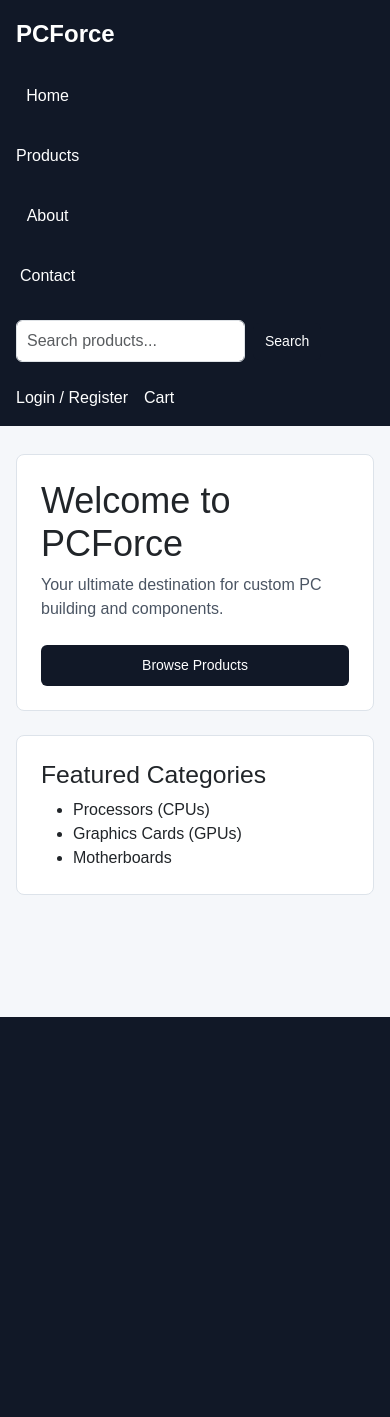
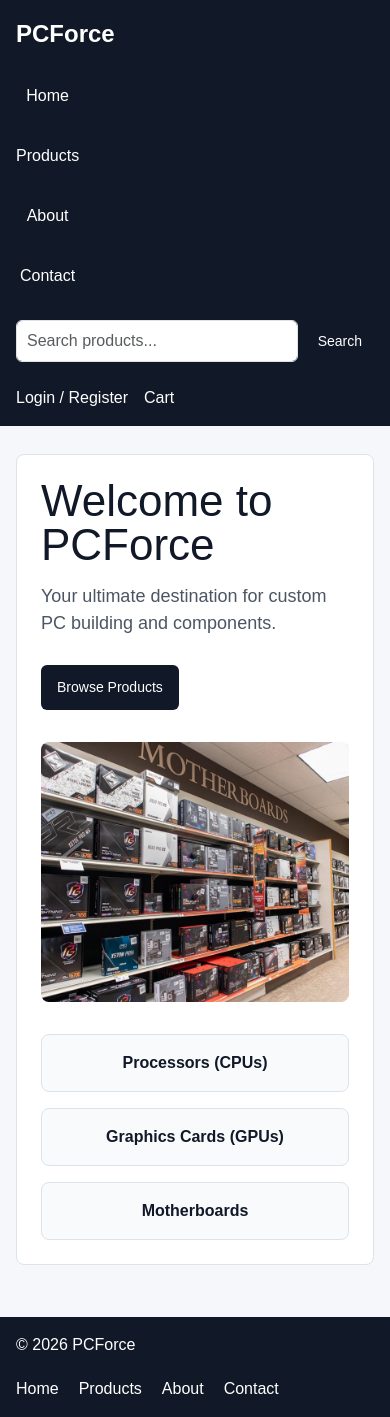
Before and after one commit to Jim-se/PCForce, a Django app: page / in a window 390 px wide. Before the commit the page ends 1017 px from the top, so only its background shows below. Run offline with Django 5.2, Linux system fonts and the light colour scheme.

Commit message:
feat: polish storefront UI and product discovery
Add a responsive homepage hero with feature blocks, updated motherboard hero image, sticky footer, and contact map pinned to The American College of Greece. Improve product filtering and sorting with validated price inputs, handle deleted product pages gracefully, and add product seeding support.

```diff
--- a/store/static/store/css/style.css
+++ b/store/static/store/css/style.css
@@ -48,6 +48,31 @@
     display: flex;
     align-items: center;
     gap: 16px;
+}
+
+.footer {
+    display: flex;
+    align-items: center;
+    justify-content: space-between;
+    gap: 20px;
+    padding: 16px 40px;
+    margin-top: auto;
+    background-color: #111827;
+    color: white;
+}
+
+.footer p {
+    margin: 0;
+}
+
+.footer-links {
+    display: flex;
+    gap: 20px;
+}
+
+.footer a {
+    color: white;
+    text-decoration: none;
 }
 .products-page {
     padding: 30px;
@@ -328,11 +353,71 @@
 }
 
 .product-filters {
+    display: grid;
+    grid-template-columns: 2fr 1.4fr 1.2fr 1fr 1fr auto 1.4fr auto;
+    gap: 10px;
+    align-items: center;
+    padding: 16px;
+    margin-bottom: 24px;
+    background-color: white;
+    border: 1px solid #dde3ea;
+    border-radius: 8px;
+}
+
+.product-filters .form-control,
+.product-filters .form-select {
+    width: 100%;
+    min-width: 0;
+}
+
+.stock-filter {
     display: flex;
-    flex-wrap: wrap;
-    gap: 10px;
-    margin-bottom: 24px;
     align-items: center;
+    gap: 8px;
+    margin: 0;
+    white-space: nowrap;
+}
+
+.stock-filter .form-check-input {
+    margin: 0;
+}
+
+.filter-actions {
+    display: flex;
+    gap: 8px;
+}
+
+.filter-actions .btn {
+    white-space: nowrap;
+}
+
+@media (max-width: 1200px) {
+    .product-filters {
+        grid-template-columns: repeat(3, minmax(0, 1fr));
+    }
+}
+
+@media (max-width: 700px) {
+    .product-filters {
+        grid-template-columns: 1fr;
+    }
+
+    .filter-actions {
+        width: 100%;
+    }
+
+    .filter-actions .btn {
+        flex: 1;
+    }
+
+    .navbar-search {
+        width: 100%;
+    }
+
+    .navbar-search input {
+        flex: 1;
+        min-width: 0;
+    }
 }
 
 .product-filters input,
@@ -440,6 +525,10 @@
 
 body {
     margin: 0;
+    min-height: 100vh;
+    min-height: 100dvh;
+    display: flex;
+    flex-direction: column;
     background-color: #f5f7fa;
     color: #111827;
     font-family: Arial, Helvetica, sans-serif;
@@ -513,7 +602,61 @@ textarea:focus {
 }
 
 /* Home */
-.hero-section,
+.hero-section {
+    display: grid;
+    grid-template-columns: 1fr 1fr;
+    align-items: center;
+    gap: 32px;
+    max-width: 1100px;
+    margin: 0 auto 24px;
+    padding: 48px;
+    background-color: white;
+    border: 1px solid #dde3ea;
+    border-radius: 8px;
+}
+
+.hero-section h1 {
+    margin: 0 0 16px;
+    font-size: 64px;
+    line-height: 1;
+}
+
+.hero-section p {
+    max-width: 520px;
+    font-size: 20px;
+    color: #4b5563;
+}
+
+.hero-section .btn {
+    display: inline-block;
+    margin-top: 12px;
+    padding: 12px 16px;
+}
+
+.hero-media img {
+    width: 100%;
+    height: 360px;
+    display: block;
+    object-fit: cover;
+    border-radius: 8px;
+}
+
+.hero-features {
+    grid-column: 1 / -1;
+    display: grid;
+    grid-template-columns: repeat(3, minmax(0, 1fr));
+    gap: 16px;
+}
+
+.hero-features div {
+    padding: 16px;
+    border: 1px solid #dde3ea;
+    border-radius: 8px;
+    background-color: #f8fafc;
+    font-weight: 600;
+    text-align: center;
+}
+
 .featured-products {
     max-width: 1000px;
     margin: 0 auto 24px;
@@ -521,22 +664,6 @@ textarea:focus {
     background-color: white;
     border: 1px solid #dde3ea;
     border-radius: 8px;
-}
-
-.hero-section h1 {
-    margin-top: 0;
-    font-size: 36px;
-}
-
-.hero-section p {
-    max-width: 650px;
-    color: #4b5563;
-}
-
-.hero-section .btn {
-    display: inline-block;
-    margin-top: 8px;
-    padding: 10px 14px;
 }
 
 .featured-products ul {
@@ -718,12 +845,43 @@ main > button {
         flex-wrap: wrap;
     }
 
+    .footer {
+        flex-direction: column;
+        align-items: flex-start;
+        padding: 16px;
+    }
+
+    .footer-links {
+        flex-wrap: wrap;
+    }
+
     .products-grid {
         grid-template-columns: 1fr;
     }
 
     .product-card {
         width: 100%;
+    }
+
+    .hero-section {
+        grid-template-columns: 1fr;
+        padding: 24px;
+    }
+
+    .hero-section h1 {
+        font-size: 44px;
+    }
+
+    .hero-section p {
+        font-size: 18px;
+    }
+
+    .hero-media img {
+        height: 260px;
+    }
+
+    .hero-features {
+        grid-template-columns: 1fr;
     }
 
     .cart-item {
@@ -741,6 +899,7 @@ main > button {
     background: none;
     color: #9ca3af;
     font-size: 28px;
+    margin: 0 8px 8px 0;
     padding: 0 3px;
 }
 
--- a/store/templates/components/footer.html
+++ b/store/templates/components/footer.html
@@ -0,0 +1,10 @@
+<footer class="footer">
+    <p>&copy; 2026 PCForce</p>
+
+    <div class="footer-links">
+        <a href="{% url 'home' %}">Home</a>
+        <a href="{% url 'products' %}">Products</a>
+        <a href="{% url 'about' %}">About</a>
+        <a href="{% url 'contact' %}">Contact</a>
+    </div>
+</footer>
--- a/store/templates/home.html
+++ b/store/templates/home.html
@@ -1,19 +1,22 @@
 {% extends 'base.html' %}
+{% load static %}
 
 {% block content %}
-    <section class="hero-section container card p-4">
-        <h1>Welcome to PCForce</h1>
-        <p>Your ultimate destination for custom PC building and components.</p>
-        <a href="{% url 'products' %}" class="btn btn-dark">Browse Products</a>
-    </section>
+    <section class="hero-section container">
+        <div class="hero-copy">
+            <h1>Welcome to PCForce</h1>
+            <p>Your ultimate destination for custom PC building and components.</p>
+            <a href="{% url 'products' %}" class="btn btn-dark">Browse Products</a>
+        </div>
+        <div class="hero-media">
+            <img src="{% static 'store/images/hero-pc-builder.png' %}" alt="Motherboards displayed on store shelves">
+        </div>
 
-    <section class="featured-products container card p-4">
-        <h2>Featured Categories</h2>
-        <ul>
-            <li>Processors (CPUs)</li>
-            <li>Graphics Cards (GPUs)</li>
-            <li>Motherboards</li>
-        </ul>
+        <div class="hero-features">
+            <div>Processors (CPUs)</div>
+            <div>Graphics Cards (GPUs)</div>
+            <div>Motherboards</div>
+        </div>
     </section>
 
     {% if recommendation_text %}
--- a/store/views.py
+++ b/store/views.py
@@ -6,6 +6,7 @@ from django.shortcuts import render, redirect
 from .forms import CustomerSignUpForm, ProductForm, ReviewForm, CategoryForm
 from django.db.models import Q, Avg
 from django.http import JsonResponse
+from decimal import Decimal, InvalidOperation
 
 def home(request):
     last_search = request.session.get('last_search')
@@ -21,26 +22,48 @@ def home(request):
         min_price = last_search.get('min_price')
         max_price = last_search.get('max_price')
         in_stock = last_search.get('in_stock')
+        category_id = None
+        min_price_value = None
+        max_price_value = None
+
+        if category and str(category).isdigit():
+            category_id = int(category)
+
+        if min_price:
+            try:
+                min_price_value = Decimal(min_price)
+                if min_price_value < 0:
+                    min_price_value = None
+            except InvalidOperation:
+                min_price_value = None
+
+        if max_price:
+            try:
+                max_price_value = Decimal(max_price)
+                if max_price_value < 0:
+                    max_price_value = None
+            except InvalidOperation:
+                max_price_value = None
 
         recommendation_parts = []
 
         if query:
             recommendation_parts.append(f'search "{query}"')
 
-        if category:
-            category_name = Category.objects.filter(id=category).values_list('name', flat=True).first()
+        if category_id:
+            category_name = Category.objects.filter(id=category_id).values_list('name', flat=True).first()
             if not category_name:
-                category_name = category
+                category_name = 'unknown'
             recommendation_parts.append(f'category "{category_name}"')
 
         if brand:
             recommendation_parts.append(f'brand "{brand}"')
 
-        if min_price:
-            recommendation_parts.append(f'min price {min_price}')
+        if min_price_value is not None:
+            recommendation_parts.append(f'min price {min_price_value}')
 
-        if max_price:
-            recommendation_parts.append(f'max price {max_price}')
+        if max_price_value is not None:
+            recommendation_parts.append(f'max price {max_price_value}')
 
         if in_stock:
             recommendation_parts.append('in-stock products')
@@ -57,17 +80,17 @@ def home(request):
                 Q(description__icontains=query)
             )
 
-        if category:
-            recommended_products = recommended_products.filter(category_id=category)
+        if category_id:
+            recommended_products = recommended_products.filter(category_id=category_id)
 
         if brand:
             recommended_products = recommended_products.filter(brand__icontains=brand)
 
-        if min_price:
-            recommended_products = recommended_products.filter(price__gte=min_price)
+        if min_price_value is not None:
+            recommended_products = recommended_products.filter(price__gte=min_price_value)
 
-        if max_price:
-            recommended_products = recommended_products.filter(price__lte=max_price)
+        if max_price_value is not None:
+            recommended_products = recommended_products.filter(price__lte=max_price_value)
 
         if in_stock:
             recommended_products = recommended_products.filter(stock__gt=0)
@@ -80,7 +103,12 @@ def home(request):
     })
 
 def product_details(request, product_id):
-    product = Product.objects.get(uuid=product_id)
+    try:
+        product = Product.objects.get(uuid=product_id)
+    except Product.DoesNotExist:
+        messages.error(request, 'This product does not exist.')
+        return redirect('products')
+
     reviews = Review.objects.filter(product=product)
     average_rating = reviews.aggregate(Avg('rating'))['rating__avg']
 
@@ -116,6 +144,28 @@ def products(request):
     max_price = request.GET.get('max_price')
     in_stock = request.GET.get('in_stock')
     sort = request.GET.get('sort')
+    category_id = None
+    min_price_value = None
+    max_price_value = None
+
+    if category and category.isdigit():
+        category_id = int(category)
+
+    if min_price:
+        try:
+            min_price_value = Decimal(min_price)
+            if min_price_value < 0:
+                min_price_value = None
+        except InvalidOperation:
+            min_price_value = None
+
+    if max_price:
+        try:
+            max_price_value = Decimal(max_price)
+            if max_price_value < 0:
+                max_price_value = None
+        except InvalidOperation:
+            max_price_value = None
 
     if query or category or brand or min_price or max_price or in_stock:
         request.session['last_search'] = {
@@ -136,29 +186,30 @@ def products(request):
             Q(description__icontains=query)
         )
 
-    if category:
-        products = products.filter(category_id=category)
+    if category_id:
+        products = products.filter(category_id=category_id)
 
     if brand:
         products = products.filter(brand__icontains=brand)
 
-    if min_price:
-        products = products.filter(price__gte=min_price)
+    if min_price_value is not None:
+        products = products.filter(price__gte=min_price_value)
 
-    if max_price:
-        products = products.filter(price__lte=max_price)
+    if max_price_value is not None:
+        products = products.filter(price__lte=max_price_value)
 
     if in_stock:
         products = products.filter(stock__gt=0)
 
-    if sort == 'name_asc':
-        products = products.order_by('name')
-    elif sort == 'name_desc':
-        products = products.order_by('-name')
-    elif sort == 'price_asc':
-        products = products.order_by('price')
-    elif sort == 'price_desc':
-        products = products.order_by('-price')
+    sort_options = {
+        'name_asc': 'name',
+        'name_desc': '-name',
+        'price_asc': 'price',
+        'price_desc': '-price',
+    }
+
+    if sort in sort_options:
+        products = products.order_by(sort_options[sort])
 
     return render(request, 'products.html', {
         'products': products,
```
Also changed, not shown: store/templates/contact.html (+10 -0 lines), store/templates/products.html (+7 -6 lines), store/static/store/images/hero-pc-builder.png (added).
